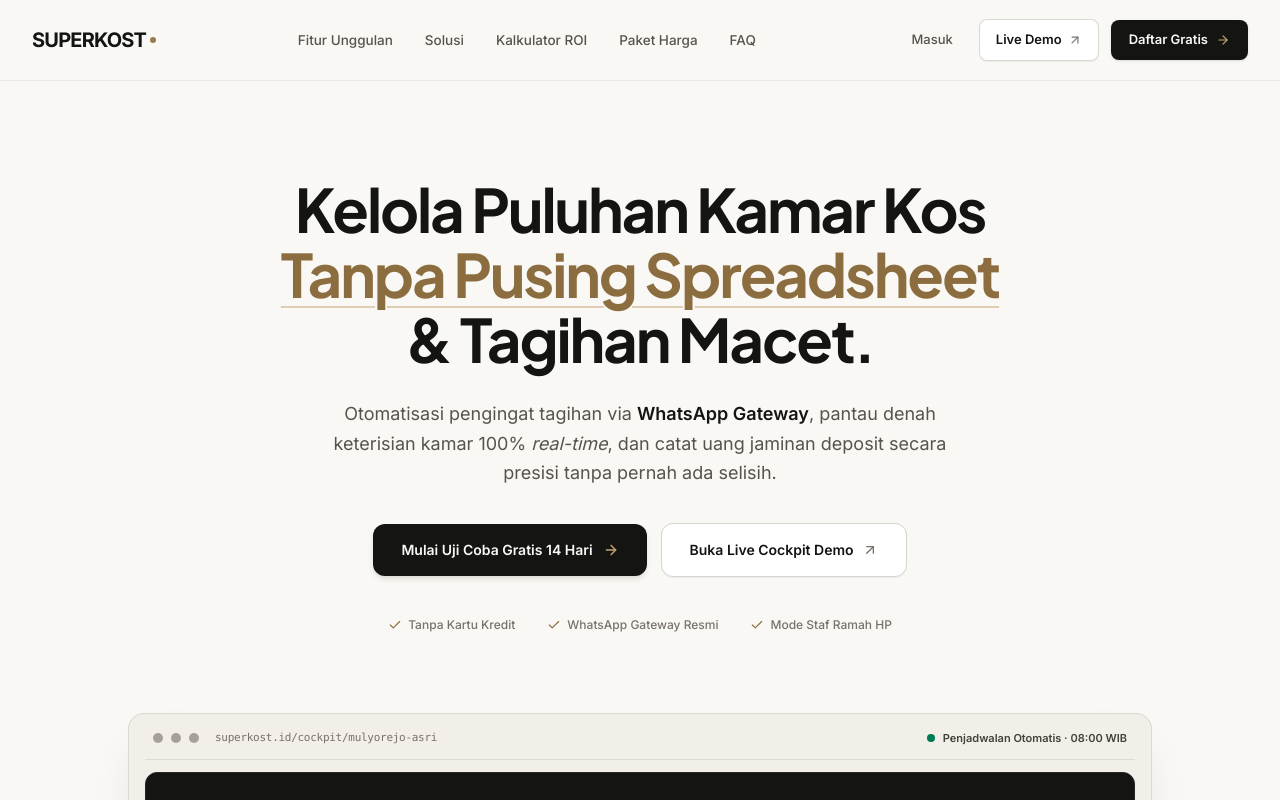
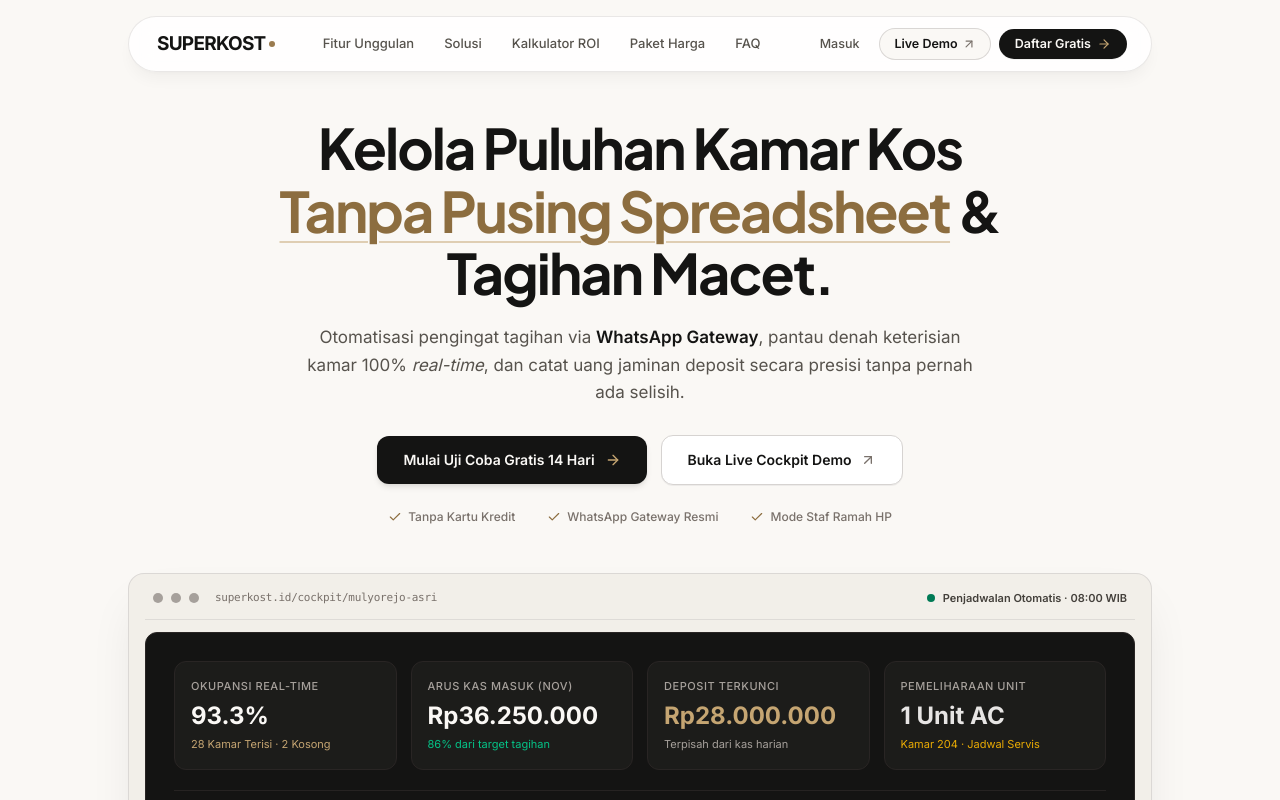
Before and after one commit to HARIMAN13/SUPERKOST, a Next.js app: page / in a window 1280 px wide. Shown: the top 800 px of the page. Built offline with nearby package versions, Linux system fonts and the light colour scheme.

Commit message:
style(landing): floating pill navbar and balanced 100% viewport hero layout

```diff
--- a/src/components/landing/HeroSection.tsx
+++ b/src/components/landing/HeroSection.tsx
@@ -5,7 +5,7 @@ import { ArrowRight, ArrowUpRight, Check, ShieldCheck } from "lucide-react";
 
 export default function HeroSection() {
   return (
-    <section className="relative overflow-hidden pt-16 pb-24 lg:pt-24 lg:pb-32 border-b border-stone-200/80">
+    <section className="relative overflow-hidden pt-7 pb-16 sm:pt-9 lg:pt-11 lg:pb-24 border-b border-stone-200/80">
       {/* Subtle architectural background grid */}
       <div
         className="pointer-events-none absolute inset-0 -z-10 opacity-[0.35]"
@@ -19,9 +19,9 @@ export default function HeroSection() {
       />
 
       <div className="mx-auto max-w-7xl px-4 sm:px-6 lg:px-8">
-        <div className="text-center max-w-3xl mx-auto space-y-7">
-          {/* Main Headline — Clean, authoritative, editorial luxury without neon AI gradients */}
-          <h1 className="font-display text-4xl sm:text-5xl lg:text-[60px] font-bold tracking-[-0.035em] text-[#141413] leading-[1.08]">
+        <div className="text-center max-w-3xl mx-auto">
+          {/* Main Headline — Perfectly proportioned for 100% viewport fit */}
+          <h1 className="font-display text-4xl sm:text-5xl lg:text-[56px] font-bold tracking-[-0.035em] text-[#141413] leading-[1.12]">
             Kelola Puluhan Kamar Kos{" "}
             <span className="text-[#8C6D3F] underline decoration-[#C5A572]/50 decoration-2 underline-offset-8">
               Tanpa Pusing Spreadsheet
@@ -30,7 +30,7 @@ export default function HeroSection() {
           </h1>
 
           {/* Subtitle */}
-          <p className="text-base sm:text-lg text-stone-600 leading-relaxed max-w-2xl mx-auto font-normal">
+          <p className="mt-5 text-base sm:text-[17px] text-stone-600 leading-relaxed max-w-2xl mx-auto font-normal">
             Otomatisasi pengingat tagihan via{" "}
             <span className="font-semibold text-[#141413]">WhatsApp Gateway</span>,
             pantau denah keterisian kamar 100% <em>real-time</em>, dan catat
@@ -38,25 +38,25 @@ export default function HeroSection() {
           </p>
 
           {/* CTA Buttons */}
-          <div className="flex flex-col sm:flex-row items-center justify-center gap-3.5 pt-2">
+          <div className="mt-7 flex flex-col sm:flex-row items-center justify-center gap-3.5">
             <Link
               href="/register"
-              className="w-full sm:w-auto inline-flex items-center justify-center gap-2.5 rounded-xl bg-[#141413] px-7 py-4 text-sm font-semibold text-[#FAF8F5] shadow-md shadow-stone-900/10 hover:bg-stone-800 transition-all"
+              className="w-full sm:w-auto inline-flex items-center justify-center gap-2.5 rounded-xl bg-[#141413] px-6.5 py-3.5 text-sm font-semibold text-[#FAF8F5] shadow-md shadow-stone-900/10 hover:bg-stone-800 transition-all"
             >
               Mulai Uji Coba Gratis 14 Hari
               <ArrowRight className="size-4 text-[#C5A572]" />
             </Link>
             <Link
               href="/app"
-              className="w-full sm:w-auto inline-flex items-center justify-center gap-2 rounded-xl border border-stone-300 bg-white px-7 py-4 text-sm font-semibold text-[#141413] shadow-2xs hover:border-stone-400 hover:bg-stone-50 transition-all"
+              className="w-full sm:w-auto inline-flex items-center justify-center gap-2 rounded-xl border border-stone-300 bg-white px-6.5 py-3.5 text-sm font-semibold text-[#141413] shadow-2xs hover:border-stone-400 hover:bg-stone-50 transition-all"
             >
               Buka Live Cockpit Demo
               <ArrowUpRight className="size-4 text-stone-500" />
             </Link>
           </div>
 
-          {/* Micro trust indicators */}
-          <div className="flex flex-wrap items-center justify-center gap-5 sm:gap-8 pt-3 text-xs font-medium text-stone-500">
+          {/* Micro trust indicators — Visible above the fold at 100% zoom */}
+          <div className="mt-6 flex flex-wrap items-center justify-center gap-5 sm:gap-8 text-xs font-medium text-stone-500">
             <span className="flex items-center gap-1.5">
               <Check className="size-3.5 text-[#8C6D3F]" /> Tanpa Kartu Kredit
             </span>
@@ -70,7 +70,7 @@ export default function HeroSection() {
         </div>
 
         {/* Hero Interactive App Preview — Bespoke Executive Terminal */}
-        <div className="mt-14 lg:mt-20 relative mx-auto max-w-5xl">
+        <div className="mt-10 lg:mt-12 relative mx-auto max-w-5xl">
           <div className="rounded-2xl border border-stone-300/80 bg-[#F2EFE9] p-2.5 sm:p-4 shadow-2xl shadow-stone-900/10">
             {/* Window bar mockup */}
             <div className="flex items-center justify-between border-b border-stone-300/70 pb-3 px-2">
--- a/src/components/landing/LandingNavbar.tsx
+++ b/src/components/landing/LandingNavbar.tsx
@@ -8,53 +8,69 @@ export default function LandingNavbar() {
   const [mobileMenuOpen, setMobileMenuOpen] = useState(false);
 
   return (
-    <header className="sticky top-0 z-50 w-full border-b border-stone-200/80 bg-[#FAF8F5]/90 backdrop-blur-md transition-all">
-      <div className="mx-auto flex h-20 max-w-7xl items-center justify-between px-4 sm:px-6 lg:px-8">
+    <header className="sticky top-0 z-50 w-full pt-3 sm:pt-4 px-4 sm:px-6 lg:px-8 pointer-events-none">
+      {/* Floating Pill Container */}
+      <div className="pointer-events-auto mx-auto flex h-13 sm:h-14 max-w-5xl items-center justify-between rounded-full border border-stone-200/90 bg-white/85 px-4 sm:px-6 shadow-lg shadow-stone-900/[0.04] backdrop-blur-md transition-all">
         {/* Brand */}
-        <Link href="/" className="flex items-center group">
-          <span className="font-display text-xl font-bold tracking-[-0.04em] text-[#141413]">
+        <Link href="/" className="flex items-center pl-1 group shrink-0">
+          <span className="font-display text-lg sm:text-[19px] font-bold tracking-[-0.04em] text-[#141413]">
             SUPERKOST
           </span>
           <span className="ml-1 size-1.5 rounded-full bg-[#9A7B4F]" />
         </Link>
 
         {/* Desktop Navigation */}
-        <nav className="hidden md:flex items-center gap-8 text-[13.5px] font-medium text-stone-600">
-          <a href="#fitur" className="hover:text-[#141413] transition-colors">
+        <nav className="hidden md:flex items-center gap-1 lg:gap-1.5 text-[13px] font-medium text-stone-600">
+          <a
+            href="#fitur"
+            className="rounded-full px-3 py-1.5 hover:bg-stone-100/90 hover:text-[#141413] transition-colors"
+          >
             Fitur Unggulan
           </a>
-          <a href="#solusi" className="hover:text-[#141413] transition-colors">
+          <a
+            href="#solusi"
+            className="rounded-full px-3 py-1.5 hover:bg-stone-100/90 hover:text-[#141413] transition-colors"
+          >
             Solusi
           </a>
-          <a href="#kalkulator" className="hover:text-[#141413] transition-colors">
+          <a
+            href="#kalkulator"
+            className="rounded-full px-3 py-1.5 hover:bg-stone-100/90 hover:text-[#141413] transition-colors"
+          >
             Kalkulator ROI
           </a>
-          <a href="#harga" className="hover:text-[#141413] transition-colors">
+          <a
+            href="#harga"
+            className="rounded-full px-3 py-1.5 hover:bg-stone-100/90 hover:text-[#141413] transition-colors"
+          >
             Paket Harga
           </a>
-          <a href="#faq" className="hover:text-[#141413] transition-colors">
+          <a
+            href="#faq"
+            className="rounded-full px-3 py-1.5 hover:bg-stone-100/90 hover:text-[#141413] transition-colors"
+          >
             FAQ
           </a>
         </nav>
 
         {/* Right CTA */}
-        <div className="hidden md:flex items-center gap-3">
+        <div className="hidden md:flex items-center gap-2 shrink-0">
           <Link
             href="/login"
-            className="rounded-lg px-3.5 py-2 text-[13px] font-medium text-stone-600 hover:text-[#141413] transition-colors"
+            className="rounded-full px-3 py-1.5 text-[12.5px] font-medium text-stone-600 hover:text-[#141413] transition-colors"
           >
             Masuk
           </Link>
           <Link
             href="/app"
-            className="inline-flex items-center gap-1.5 rounded-lg border border-stone-300/90 bg-white px-4 py-2.5 text-[13px] font-semibold text-[#141413] shadow-2xs hover:border-stone-400 hover:bg-stone-50 transition-all"
+            className="inline-flex items-center gap-1 rounded-full border border-stone-300/90 bg-[#FAF8F5] px-3.5 py-1.5 text-[12.5px] font-semibold text-[#141413] hover:border-stone-400 hover:bg-stone-100 transition-all"
           >
             Live Demo
             <ArrowUpRight className="size-3.5 text-stone-500" />
           </Link>
           <Link
             href="/register"
-            className="inline-flex items-center gap-2 rounded-lg bg-[#141413] px-4.5 py-2.5 text-[13px] font-semibold text-[#FAF8F5] shadow-sm hover:bg-stone-800 transition-all"
+            className="inline-flex items-center gap-1.5 rounded-full bg-[#141413] px-4 py-1.5 text-[12.5px] font-semibold text-[#FAF8F5] shadow-2xs hover:bg-stone-800 transition-all"
           >
             Daftar Gratis
             <ArrowRight className="size-3.5 text-[#C5A572]" />
@@ -65,76 +81,76 @@ export default function LandingNavbar() {
         <div className="flex md:hidden items-center gap-2">
           <Link
             href="/app"
-            className="rounded-lg border border-stone-300 bg-white px-3 py-1.5 text-xs font-semibold text-[#141413]"
+            className="rounded-full border border-stone-300 bg-[#FAF8F5] px-3 py-1 text-xs font-semibold text-[#141413]"
           >
             Demo
           </Link>
           <button
             onClick={() => setMobileMenuOpen(!mobileMenuOpen)}
-            className="rounded-lg p-2 text-stone-700 hover:bg-stone-200/50 focus:outline-none"
+            className="rounded-full p-1.5 text-stone-700 hover:bg-stone-100 focus:outline-none"
             aria-label="Toggle menu"
           >
-            {mobileMenuOpen ? <X className="size-6" /> : <Menu className="size-6" />}
+            {mobileMenuOpen ? <X className="size-5" /> : <Menu className="size-5" />}
           </button>
         </div>
       </div>
 
-      {/* Mobile Menu Dropdown */}
+      {/* Mobile Menu Floating Dropdown */}
       {mobileMenuOpen && (
-        <div className="md:hidden border-b border-stone-200 bg-[#FAF8F5] px-4 pt-2 pb-6 space-y-3 animate-slide-down shadow-xl">
-          <nav className="flex flex-col space-y-1.5 pt-2 text-[14px] font-medium text-stone-700">
+        <div className="pointer-events-auto md:hidden mx-auto mt-2 max-w-5xl rounded-2xl border border-stone-200/90 bg-white/95 px-4 pt-2 pb-5 space-y-3 animate-slide-down shadow-xl backdrop-blur-md">
+          <nav className="flex flex-col space-y-1 pt-1 text-[13.5px] font-medium text-stone-700">
             <a
               href="#fitur"
               onClick={() => setMobileMenuOpen(false)}
-              className="px-3 py-2.5 rounded-lg hover:bg-stone-200/50"
+              className="px-3 py-2 rounded-xl hover:bg-stone-100"
             >
               Fitur Unggulan
             </a>
             <a
               href="#solusi"
               onClick={() => setMobileMenuOpen(false)}
-              className="px-3 py-2.5 rounded-lg hover:bg-stone-200/50"
+              className="px-3 py-2 rounded-xl hover:bg-stone-100"
             >
               Solusi Masalah Kos
             </a>
             <a
               href="#kalkulator"
               onClick={() => setMobileMenuOpen(false)}
-              className="px-3 py-2.5 rounded-lg hover:bg-stone-200/50"
+              className="px-3 py-2 rounded-xl hover:bg-stone-100"
             >
               Kalkulator Keuntungan
             </a>
             <a
               href="#harga"
               onClick={() => setMobileMenuOpen(false)}
-              className="px-3 py-2.5 rounded-lg hover:bg-stone-200/50"
+              className="px-3 py-2 rounded-xl hover:bg-stone-100"
             >
               Paket Harga
             </a>
             <a
               href="#faq"
               onClick={() => setMobileMenuOpen(false)}
-              className="px-3 py-2.5 rounded-lg hover:bg-stone-200/50"
+              className="px-3 py-2 rounded-xl hover:bg-stone-100"
             >
               Tanya Jawab (FAQ)
             </a>
           </nav>
-          <div className="border-t border-stone-200 pt-4 flex flex-col gap-2.5">
+          <div className="border-t border-stone-200/80 pt-3 flex flex-col gap-2">
             <Link
               href="/login"
-              className="w-full text-center rounded-lg border border-stone-300 bg-white py-2.5 text-sm font-semibold text-[#141413] hover:bg-stone-50"
+              className="w-full text-center rounded-full border border-stone-300 bg-white py-2 text-xs font-semibold text-[#141413] hover:bg-stone-50"
             >
               Masuk ke Akun
             </Link>
             <Link
               href="/register"
-              className="w-full text-center rounded-lg bg-[#141413] py-2.5 text-sm font-semibold text-[#FAF8F5]"
+              className="w-full text-center rounded-full bg-[#141413] py-2 text-xs font-semibold text-[#FAF8F5]"
             >
               Daftar Gratis 14 Hari
             </Link>
             <Link
               href="/app"
-              className="w-full text-center rounded-lg border border-[#9A7B4F]/40 bg-[#9A7B4F]/10 py-2.5 text-sm font-semibold text-[#6E5634]"
+              className="w-full text-center rounded-full border border-[#9A7B4F]/40 bg-[#9A7B4F]/10 py-2 text-xs font-semibold text-[#6E5634]"
             >
               Buka Live Demo Cockpit
             </Link>
```
